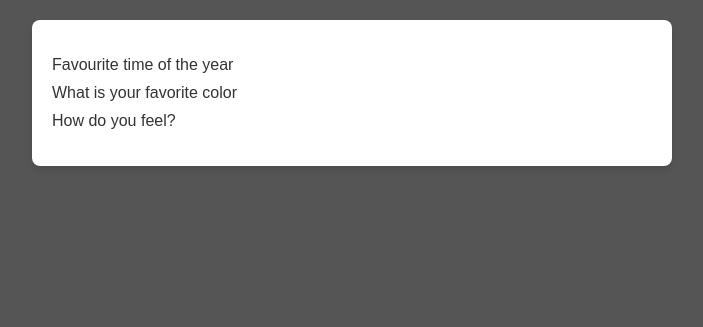
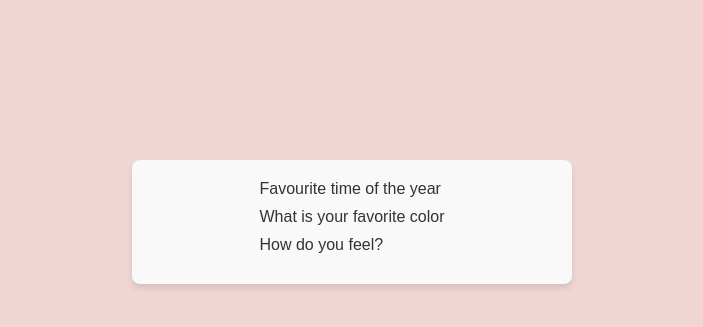
Before and after one commit to Zoloto777/polls, a Django app: page /polls/ in a window 1280 px wide. Shown: the top 327 px of the page, without its empty margins (288-991 px from the left). Run offline with Django 4.2, Linux system fonts and the light colour scheme; data comes from the database, SQL or seed files in the repository.

Commit message:
Second commit

```diff
--- a/polls/static/polls/style.css
+++ b/polls/static/polls/style.css
@@ -1,17 +1,27 @@
-body {
-    font-family: Arial, sans-serif;
-    background-color: #565555;
+
+body{
+    background-color: #f0d5d5;
+    margin: 0;
+    padding: 0;
+}
+
+ul {
     margin: 0;
     padding: 0;
 }
 
 .polls-list {
-    max-width: 600px;
-    margin: 20px auto;
-    background-color: #fff;
+    font-family: Arial, sans-serif;
+    width: 80%;
+    max-width: 400px;
+    margin: 20vh auto;
+    padding: 20px;
+    background-color: #f9f9f9;
     border-radius: 8px;
     box-shadow: 0 4px 6px rgba(0, 0, 0, 0.1);
-    padding: 20px;
+    display: flex;
+    flex-direction: column;
+    align-items: center;
 }
 
 .polls-list ul {
```
